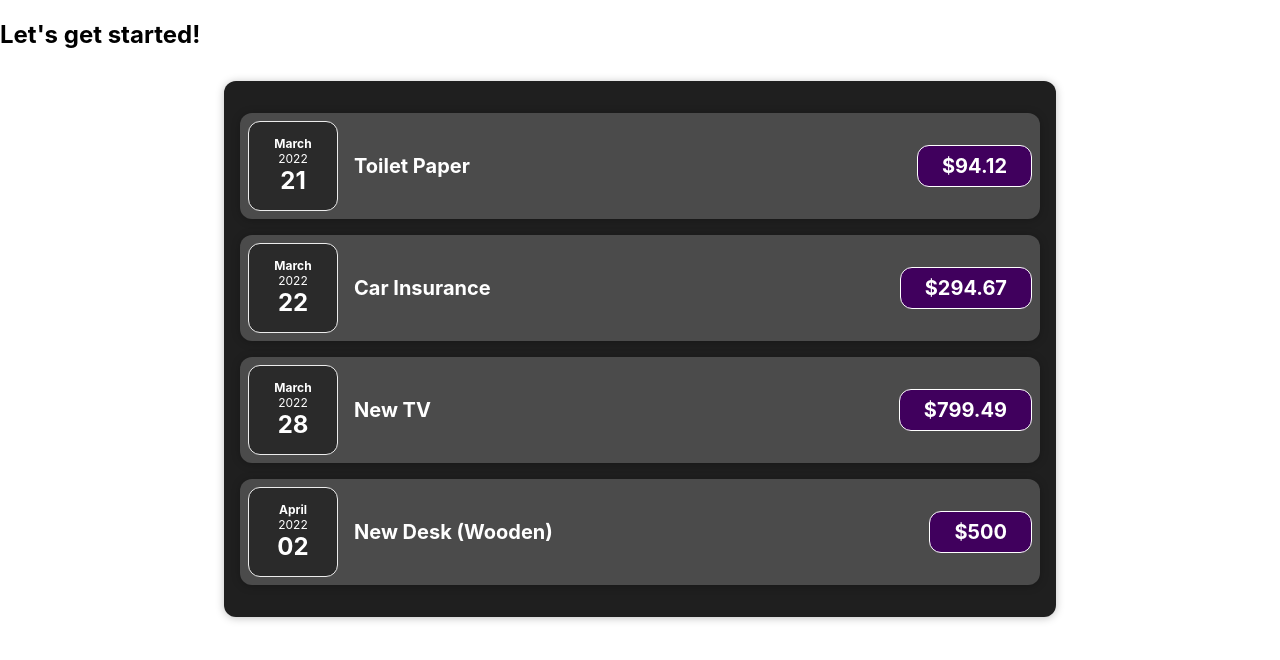
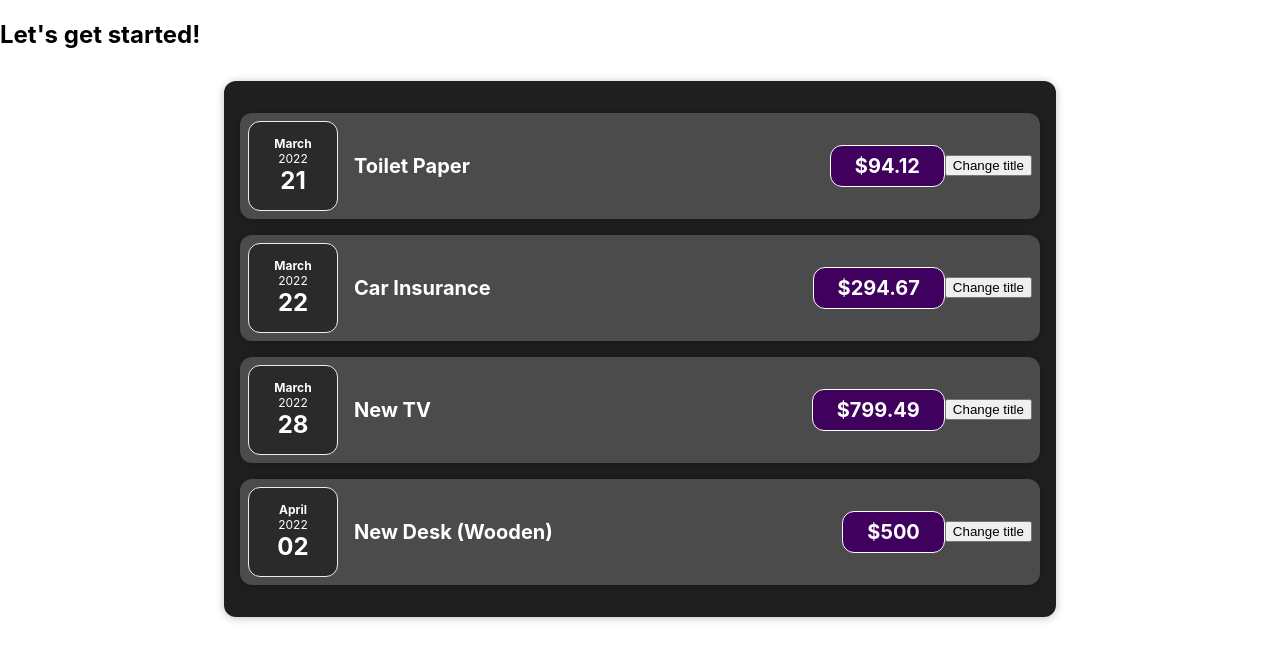
Before and after one commit to Klitos85/react-complete-guide, a React (Create React App) app: page / in a window 1280 px wide. Shown: the top 660 px of the page. Built offline with nearby package versions, Linux system fonts and the light colour scheme.

Commit message:
feat: first state use

```diff
--- a/src/components/Expenses/ExpenseItem.js
+++ b/src/components/Expenses/ExpenseItem.js
@@ -1,15 +1,25 @@
-import './ExpenseItem.css'
+import React, { useState } from 'react'
+
 import ExpenseDate from './ExpenseDate'
 import Card from '../UI/Card'
+import './ExpenseItem.css'
 
 const ExpenseItem = (props) => {
+  const [title, setTitle] = useState(props.title)
+
+  const clickHandler = () => {
+    setTitle('Updated!')
+    console.log(title)
+  }
+
 	return (
 		<Card className="expense-item">
 			<ExpenseDate date={props.date} />
 			<div className="expense-item__description">
-				<h2>{props.title}</h2>
+				<h2>{title}</h2>
 				<div className="expense-item__price">${props.amount}</div>
 			</div>
+      <button onClick={clickHandler}>Change title</button>
 		</Card>
 	)
 }
```
